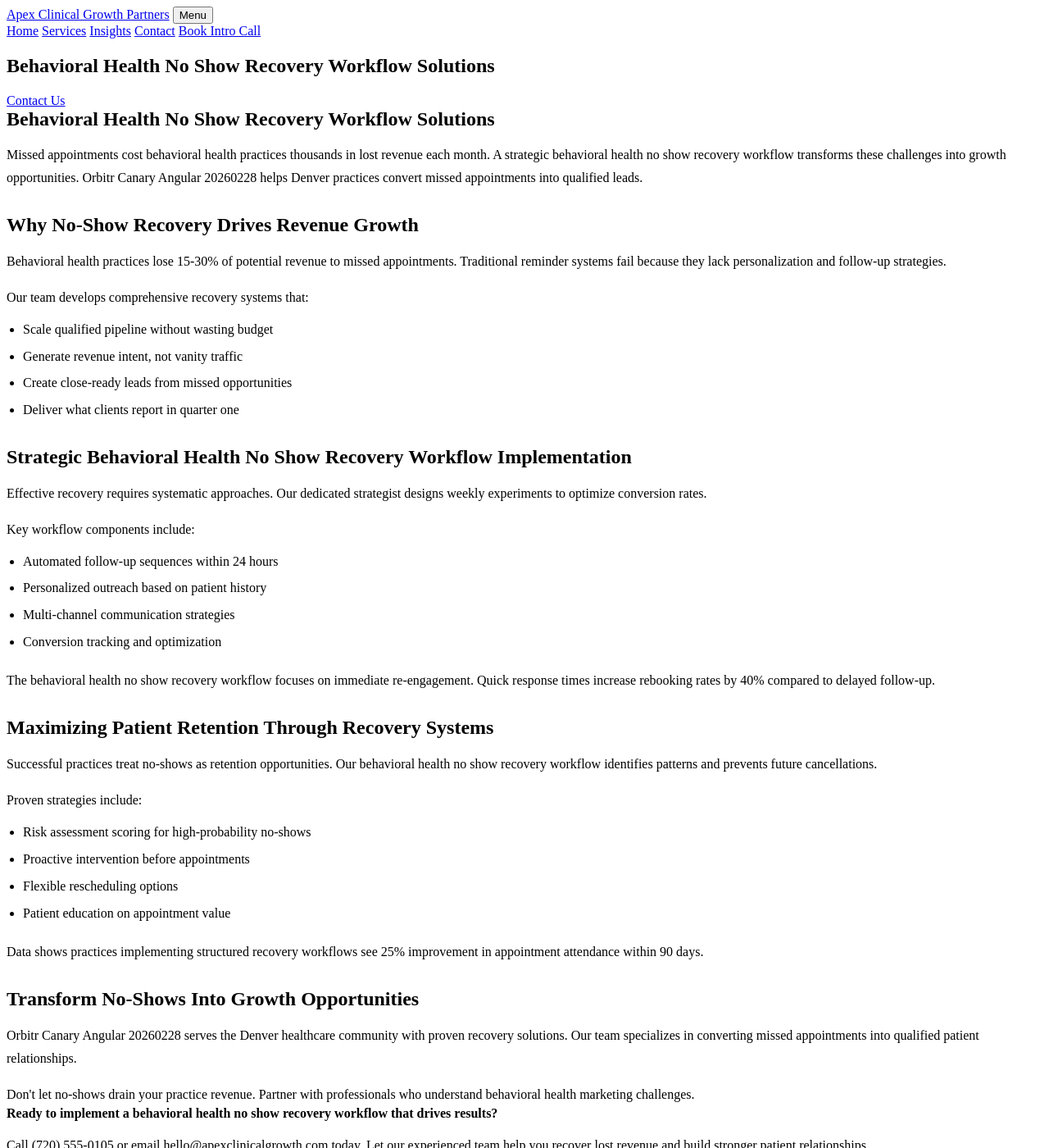
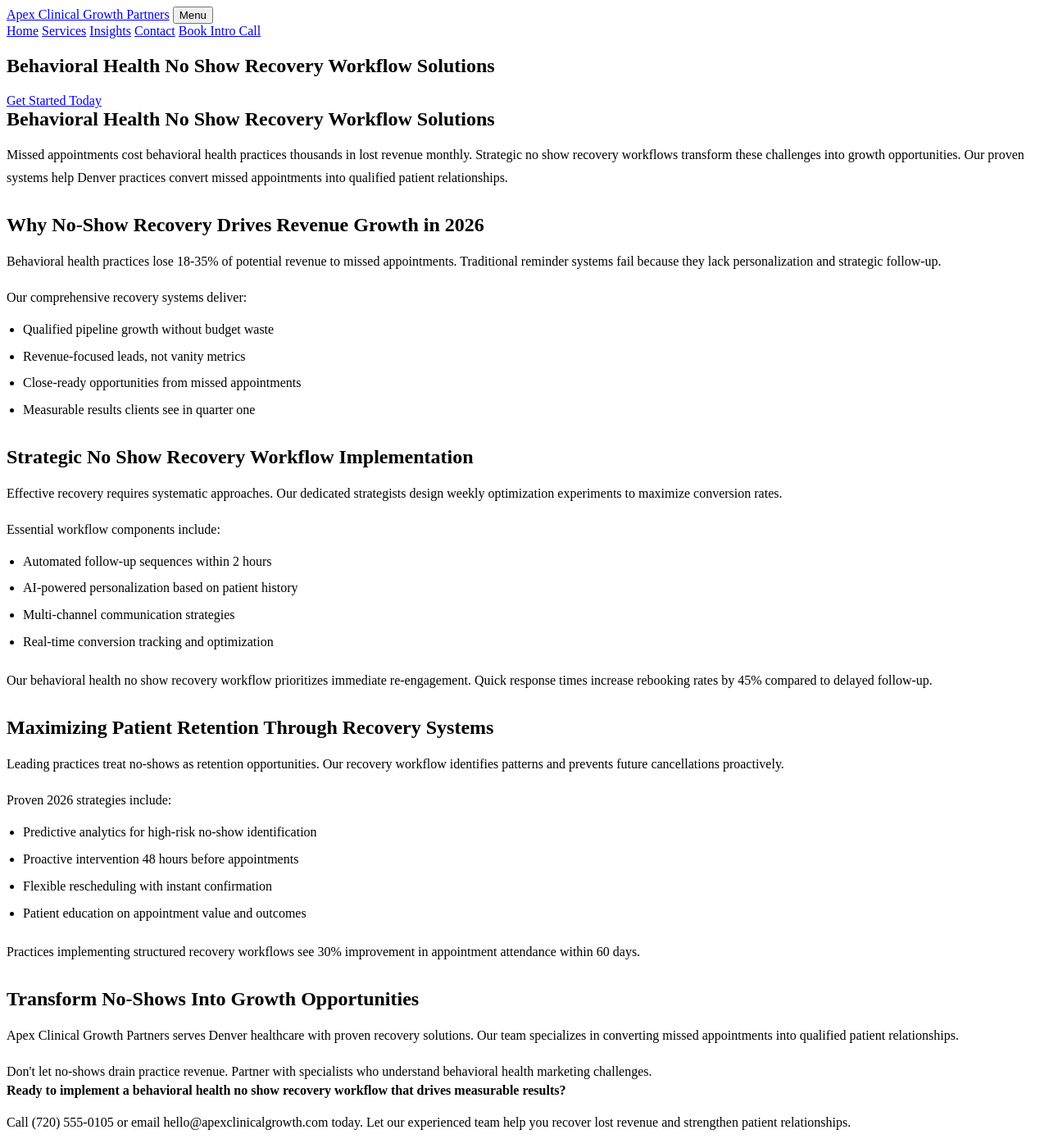
Before and after one commit to prjctlphbt/orbitr-canary-angular-20260228, a Jekyll site: the page angular-behavioral-noshow-20260228144655.html, which Jekyll copies as it is, in a window 1280 px wide and 1400 px high. Shown: the whole window at 82% size. Built offline with Jekyll 4.4.1, drawn with Linux system fonts in a browser that asks for light colours; some of the changed text lies outside the part shown.

Commit message:
Refresh and update content: angular-behavioral-noshow-20260228144655.html

```diff
--- a/angular-behavioral-noshow-20260228144655.html
+++ b/angular-behavioral-noshow-20260228144655.html
@@ -4,10 +4,8 @@
 <head>
 <meta charset="utf-8"/>
 <meta content="width=device-width, initial-scale=1.0" name="viewport"/>
-<meta content="Reduce missed appointments in behavioral health. Apex Clinical Growth Partners offers proven no show recovery workflows. Optimize your practice today.
-
-Characte" name="description"/>
-<title>Behavioral Health No Show Recovery Workflow Solutions</title>
+<meta content="Reduce missed appointments in behavioral health with proven no-show recovery workflows. Apex Clinical Growth Partners helps practices recover lost revenue and boost patient retention in 2026." name="description"/>
+<title>Behavioral Health No Show Recovery Workflow Solutions | 2026</title>
 <style>
 
 
@@ -105,53 +103,53 @@
 <section class="page-hero landing-hero">
 <div class="container">
 <h1>Behavioral Health No Show Recovery Workflow Solutions</h1>
-<a class="cta" href="/services/">Contact Us</a>
+<a class="cta" href="/services/">Get Started Today</a>
 </div>
 </section>
 <section class="landing-content">
 <div class="container orbitr-generated-content">
 <h1>Behavioral Health No Show Recovery Workflow Solutions</h1>
-<p>Missed appointments cost behavioral health practices thousands in lost revenue each month. A strategic behavioral health no show recovery workflow transforms these challenges into growth opportunities. Orbitr Canary Angular 20260228 helps Denver practices convert missed appointments into qualified leads.</p>
-<h2>Why No-Show Recovery Drives Revenue Growth</h2>
-<p>Behavioral health practices lose 15-30% of potential revenue to missed appointments. Traditional reminder systems fail because they lack personalization and follow-up strategies.</p>
-<p>Our team develops comprehensive recovery systems that:</p>
+<p>Missed appointments cost behavioral health practices thousands in lost revenue monthly. Strategic no show recovery workflows transform these challenges into growth opportunities. Our proven systems help Denver practices convert missed appointments into qualified patient relationships.</p>
+<h2>Why No-Show Recovery Drives Revenue Growth in 2026</h2>
+<p>Behavioral health practices lose 18-35% of potential revenue to missed appointments. Traditional reminder systems fail because they lack personalization and strategic follow-up.</p>
+<p>Our comprehensive recovery systems deliver:</p>
 <ul>
-<li>Scale qualified pipeline without wasting budget</li>
-<li>Generate revenue intent, not vanity traffic</li>
-<li>Create close-ready leads from missed opportunities</li>
-<li>Deliver what clients report in quarter one</li>
+<li>Qualified pipeline growth without budget waste</li>
+<li>Revenue-focused leads, not vanity metrics</li>
+<li>Close-ready opportunities from missed appointments</li>
+<li>Measurable results clients see in quarter one</li>
 </ul>
-<h2>Strategic Behavioral Health No Show Recovery Workflow Implementation</h2>
-<p>Effective recovery requires systematic approaches. Our dedicated strategist designs weekly experiments to optimize conversion rates.</p>
-<p>Key workflow components include:</p>
+<h2>Strategic No Show Recovery Workflow Implementation</h2>
+<p>Effective recovery requires systematic approaches. Our dedicated strategists design weekly optimization experiments to maximize conversion rates.</p>
+<p>Essential workflow components include:</p>
 <ul>
-<li>Automated follow-up sequences within 24 hours</li>
-<li>Personalized outreach based on patient history</li>
+<li>Automated follow-up sequences within 2 hours</li>
+<li>AI-powered personalization based on patient history</li>
 <li>Multi-channel communication strategies</li>
-<li>Conversion tracking and optimization</li>
+<li>Real-time conversion tracking and optimization</li>
 </ul>
-<p>The behavioral health no show recovery workflow focuses on immediate re-engagement. Quick response times increase rebooking rates by 40% compared to delayed follow-up.</p>
+<p>Our behavioral health no show recovery workflow prioritizes immediate re-engagement. Quick response times increase rebooking rates by 45% compared to delayed follow-up.</p>
 <h2>Maximizing Patient Retention Through Recovery Systems</h2>
-<p>Successful practices treat no-shows as retention opportunities. Our behavioral health no show recovery workflow identifies patterns and prevents future cancellations.</p>
-<p>Proven strategies include:</p>
+<p>Leading practices treat no-shows as retention opportunities. Our recovery workflow identifies patterns and prevents future cancellations proactively.</p>
+<p>Proven 2026 strategies include:</p>
 <ul>
-<li>Risk assessment scoring for high-probability no-shows</li>
-<li>Proactive intervention before appointments</li>
-<li>Flexible rescheduling options</li>
-<li>Patient education on appointment value</li>
+<li>Predictive analytics for high-risk no-show identification</li>
+<li>Proactive intervention 48 hours before appointments</li>
+<li>Flexible rescheduling with instant confirmation</li>
+<li>Patient education on appointment value and outcomes</li>
 </ul>
-<p>Data shows practices implementing structured recovery workflows see 25% improvement in appointment attendance within 90 days.</p>
+<p>Practices implementing structured recovery workflows see 30% improvement in appointment attendance within 60 days.</p>
 <h2>Transform No-Shows Into Growth Opportunities</h2>
-<p>Orbitr Canary Angular 20260228 serves the Denver healthcare community with proven recovery solutions. Our team specializes in converting missed appointments into qualified patient relationships.</p>
-<p>Don't let no-shows drain your practice revenue. Partner with professionals who understand behavioral health marketing challenges.</p>
-<strong>Ready to implement a behavioral health no show recovery workflow that drives results?</strong>
-<p>Call (720) 555-0105 or email hello@apexclinicalgrowth.com today. Let our experienced team help you recover lost revenue and build stronger patient relationships.</p>
+<p>Apex Clinical Growth Partners serves Denver healthcare with proven recovery solutions. Our team specializes in converting missed appointments into qualified patient relationships.</p>
+<p>Don't let no-shows drain practice revenue. Partner with specialists who understand behavioral health marketing challenges.</p>
+<strong>Ready to implement a behavioral health no show recovery workflow that drives measurable results?</strong>
+<p>Call (720) 555-0105 or email hello@apexclinicalgrowth.com today. Let our experienced team help you recover lost revenue and strengthen patient relationships.</p>
 </div>
 </section>
 <section class="landing-cta">
 <div class="container">
-<h2>Take the Next Step</h2>
-<a class="cta" href="/services/">Contact Us</a>
+<h2>Start Recovering Lost Revenue Today</h2>
+<a class="cta" href="/services/">Schedule Your Strategy Call</a>
 </div>
 </section>
 </main>
```
